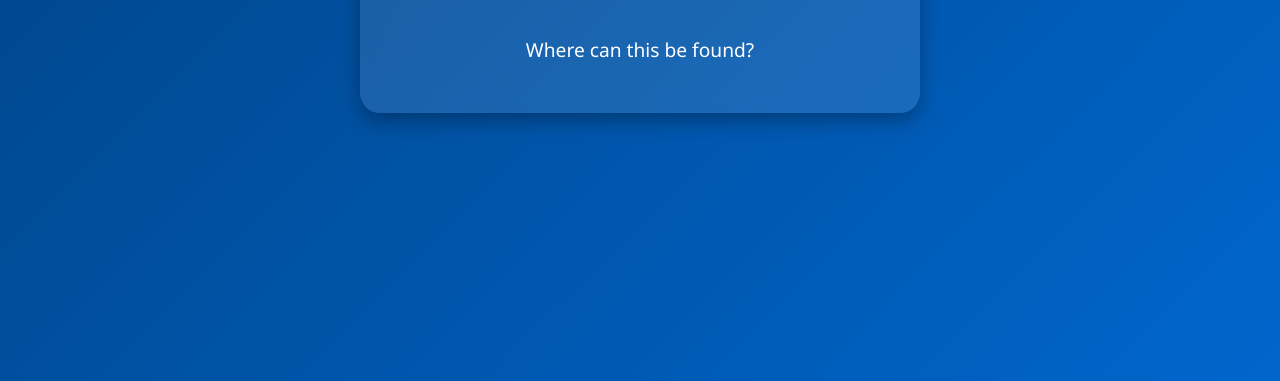
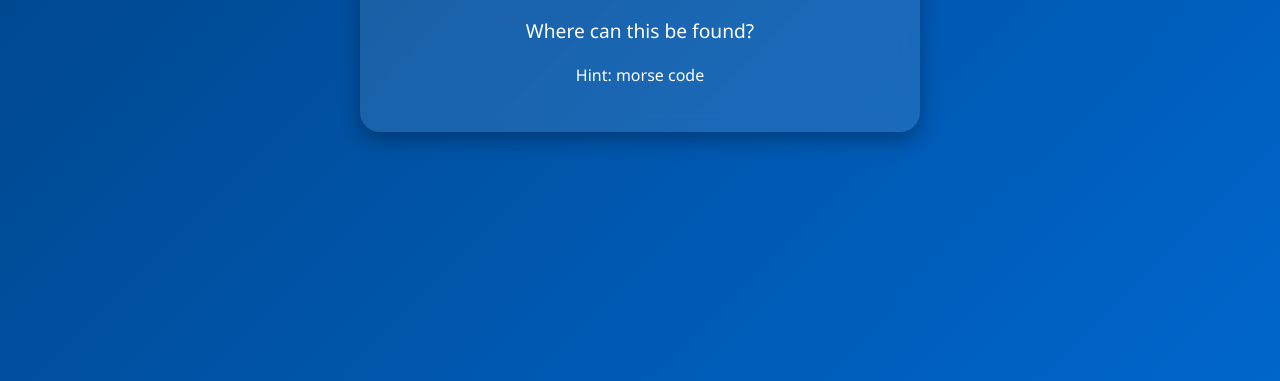
Before and after one commit to gemwebster/QMBScavengerHunt, a plain HTML site: page clue2.html in a window 1280 px wide. Shown: the part 459-840 px from the top of the page. Drawn offline with Linux system fonts and the light colour scheme.

Commit message:
Update clue2.html

```diff
--- a/clue2.html
+++ b/clue2.html
@@ -72,6 +72,7 @@
     <h1>Clue 2</h1>
     <img src="images/morse.png" alt="Clue 2 Image">
     <p class="clue">Where can this be found?</p>
+    <p >Hint: morse code</p>
     <!--
     <p class="letter">Letter code: FLARGH</p>
     -->
```
